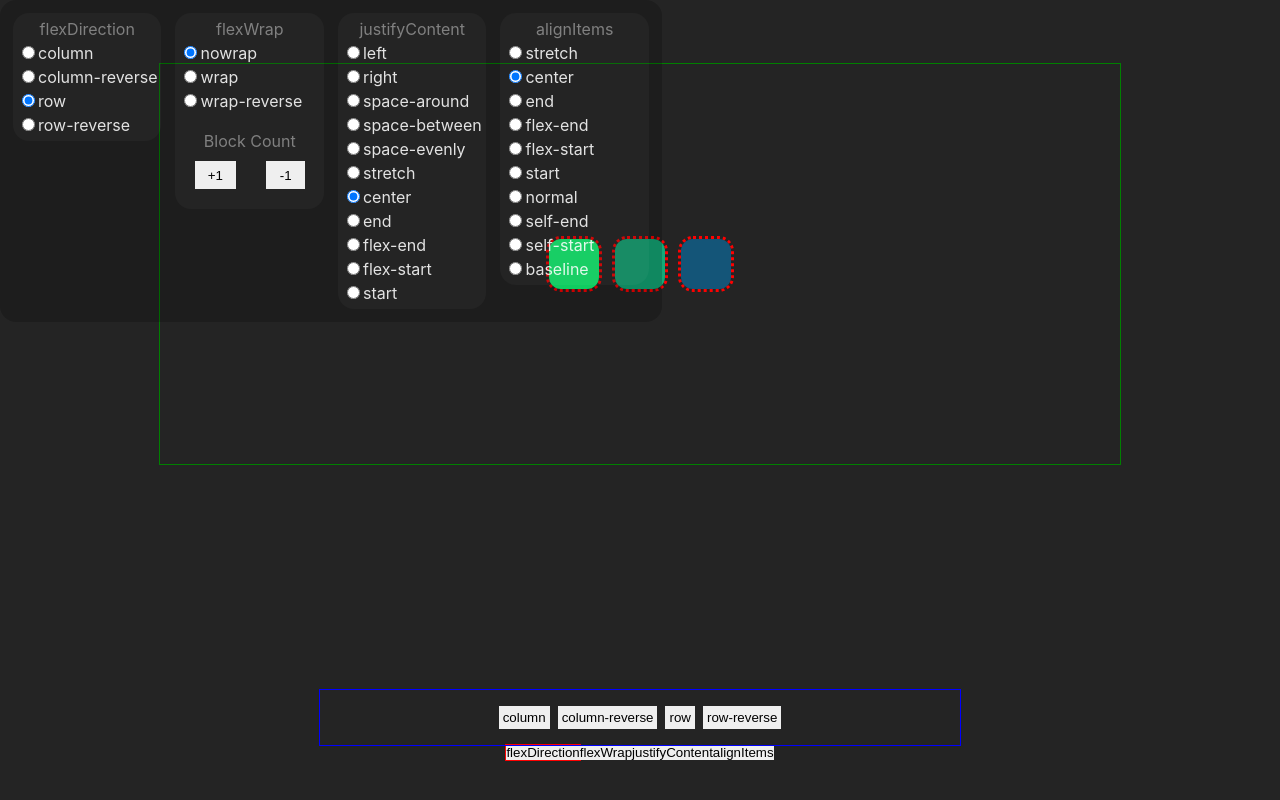
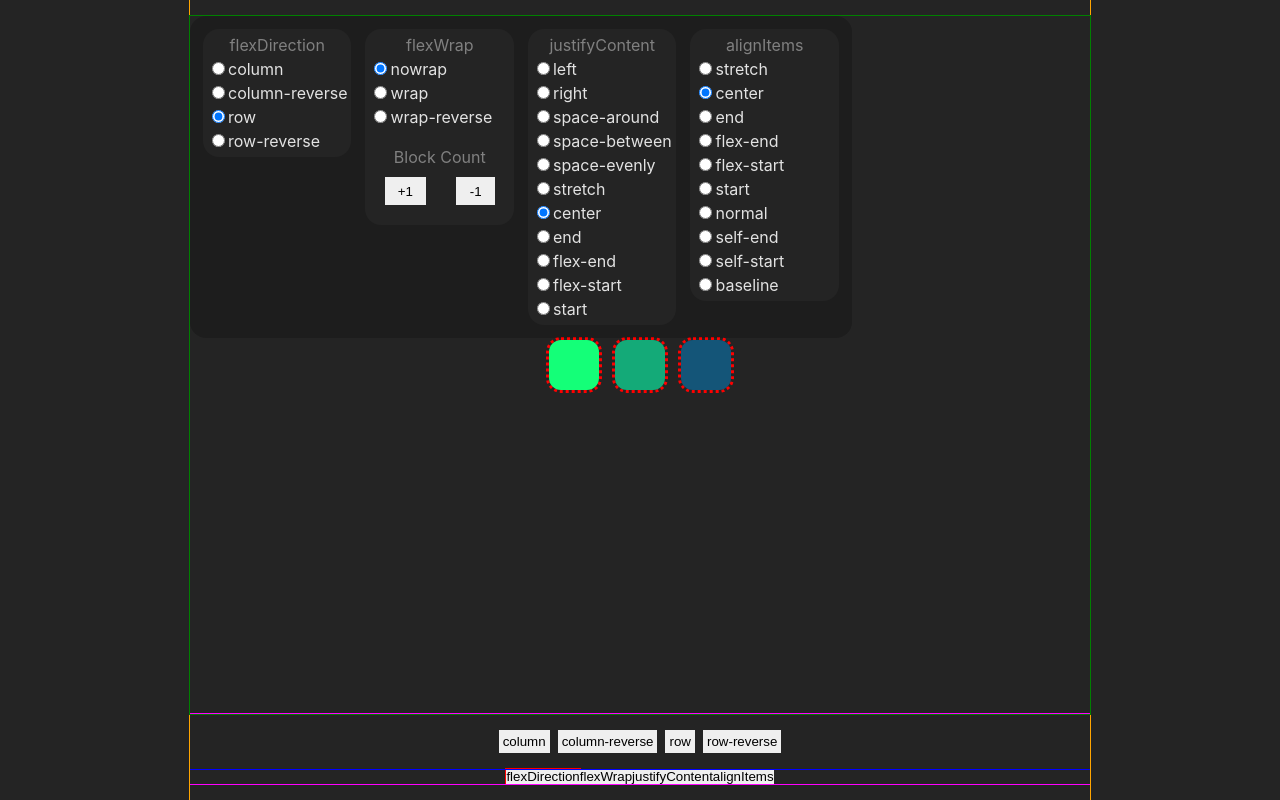
Before and after one commit to johnrdoty92/learn-flexbox, a React (Vite) app: page / in a window 1280 px wide. Built offline with nearby package versions, Linux system fonts and the light colour scheme.

Commit message:
stack game window on controls

```diff
--- a/src/css/App.module.css
+++ b/src/css/App.module.css
@@ -7,6 +7,10 @@
 
 /* CSS Resets */
 
+* {
+  box-sizing: border-box;
+}
+
 button {
   border: none;
   padding: 0;
@@ -15,23 +19,21 @@ button {
 /* Elements */
 
 .container {
+  outline: 1px solid orange;
   height: 100%;
-  width: 100%;
+  width: min(75%, 900px);
   position: relative;
-  overflow: hidden;
   display: flex;
-}
-
-.selected {
-  outline: 1px solid red;
+  flex-direction: column;
+  padding-block: 1rem;
 }
 
 .gameWindow {
   outline: 1px solid green;
   position: relative;
-  margin: 5% auto;
-  width: 75%;
+  width: 100%;
   height: 50%;
+  flex-grow: 1;
   display: flex;
   gap: 1em;
 }
@@ -50,15 +52,15 @@ button {
   border-radius: var(--block-border-radius);
 }
 
+.selected {
+  outline: 1px solid red;
+}
+
 /* GAME CONTROLS */
 
 .gameControlsContainer {
-  position: absolute;
-  bottom: 5%;
-  left: 50%;
-  transform: translateX(-50%);
-  width: 50%;
-  /*TODO: stack the game screen onto the game controls*/
+  outline: 1px solid magenta;
+  width: 100%;
 }
 
 .flexPropertyBtnContainer {
```
